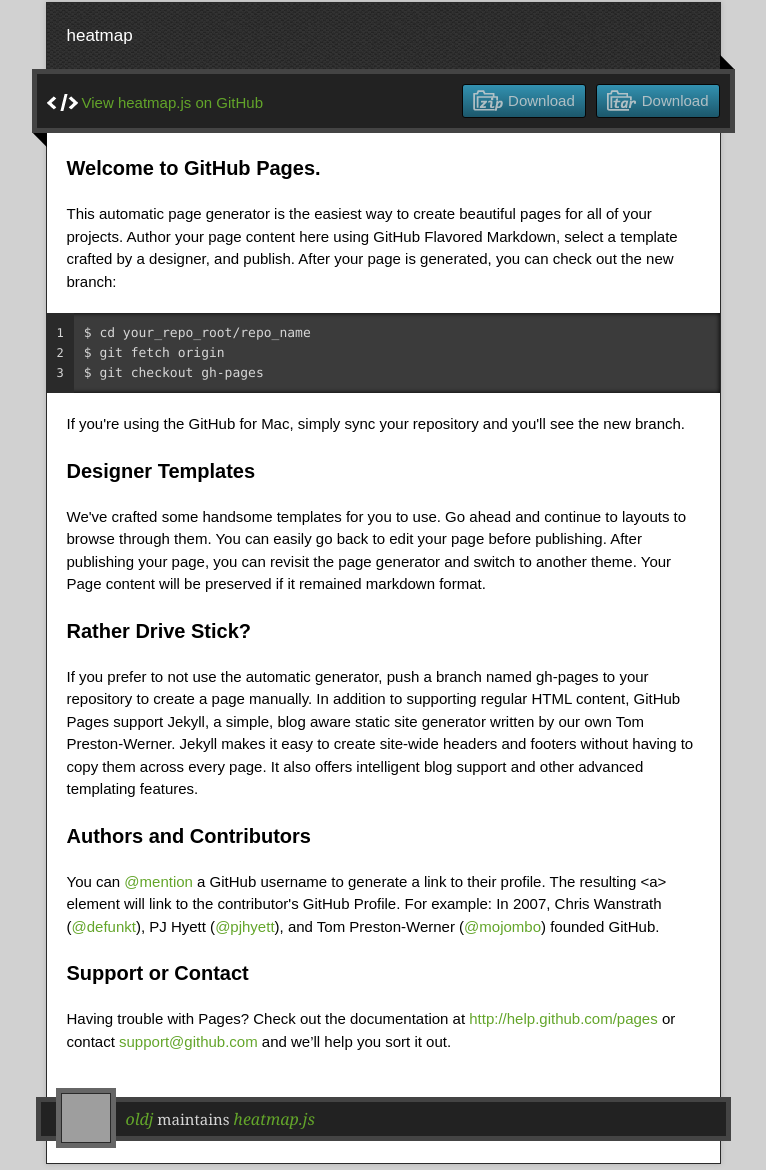
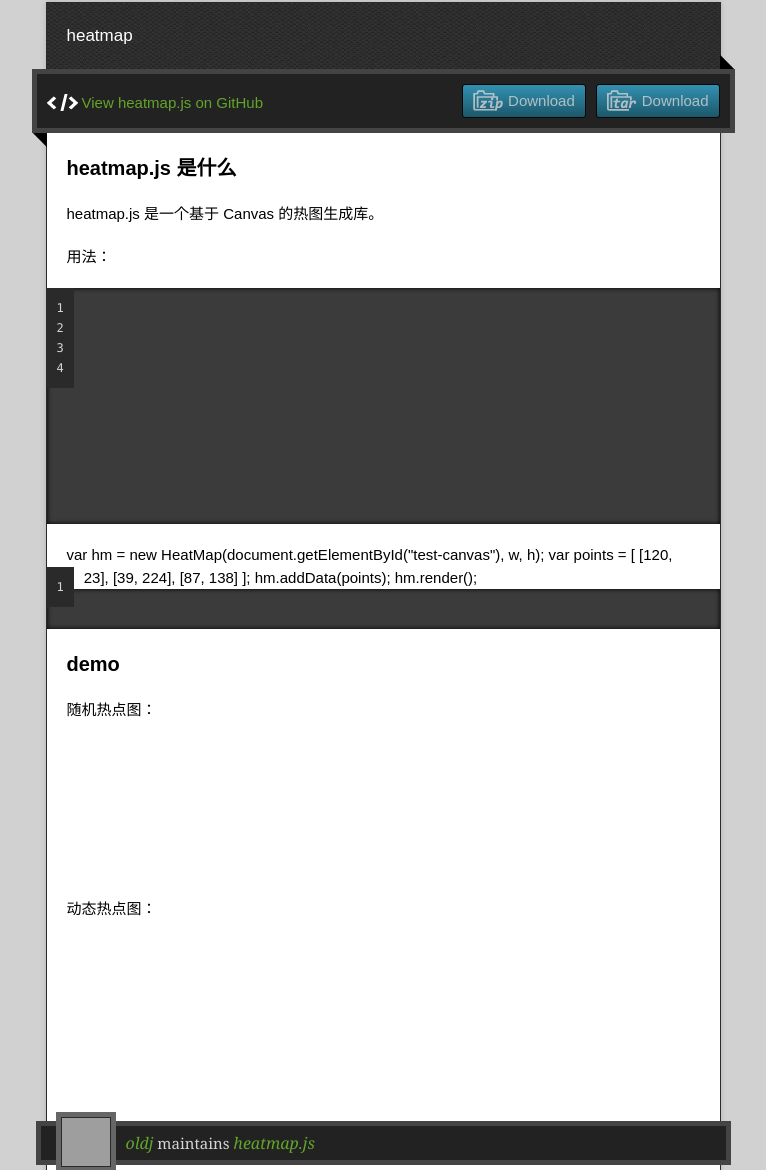
Before and after one commit to oldj/heatmap.js, a plain HTML site: page index.html in a window 1280 px wide. Shown: the part 128-1298 px from the top of the page, without its empty margins (257-1023 px from the left). Drawn offline with nearby package versions, Linux system fonts and the light colour scheme; grey boxes are pictures that could not be loaded.

Commit message:
调整版面。

```diff
--- a/index.html
+++ b/index.html
@@ -10,6 +10,7 @@
 	<link rel="stylesheet" href="stylesheets/pygment_trac.css"/>
 	<script type="text/javascript" src="https://ajax.googleapis.com/ajax/libs/jquery/1.7.1/jquery.min.js"></script>
 	<script type="text/javascript" src="javascripts/script.js"></script>
+	<script type="text/javascript" src="javascripts/demo.js"></script>
 
 	<title>heatmap.js</title>
 	<meta name="description" content="heatmap">
@@ -26,6 +27,7 @@
 	</header>
 	<div id="container">
 		<p class="tagline">heatmap</p>
+
 		<div id="main" role="main">
 			<div class="download-bar">
 				<div class="inner">
@@ -37,53 +39,72 @@
 			</div>
 			<article class="markdown-body">
 				<h3>
-<a name="welcome-to-github-pages" class="anchor" href="#welcome-to-github-pages"><span class="octicon octicon-link"></span></a>Welcome to GitHub Pages.</h3>
+					<a name="welcome-to-github-pages" class="anchor" href="#welcome-to-github-pages"><span
+							class="octicon octicon-link"></span></a>heatmap.js 是什么</h3>
 
-<p>This automatic page generator is the easiest way to create beautiful pages for all of your projects. Author your page content here using GitHub Flavored Markdown, select a template crafted by a designer, and publish. After your page is generated, you can check out the new branch:</p>
+				<p>heatmap.js 是一个基于 Canvas 的热图生成库。</p>
 
-<pre><code>$ cd your_repo_root/repo_name
-$ git fetch origin
-$ git checkout gh-pages
+				<p>用法：</p>
+
+<pre><code>
+<div>
+		<canvas id="test-canvas"></canvas>
+</div>
+</code></pre>
+var hm = new HeatMap(document.getElementById("test-canvas"), w, h);
+var points = [
+		[120, 23],
+		[39, 224],
+		[87, 138]
+	];
+
+hm.addData(points);
+hm.render();
+<pre><code>
 </code></pre>
 
-<p>If you're using the GitHub for Mac, simply sync your repository and you'll see the new branch.</p>
+				<p></p>
 
 				<h3>
-<a name="designer-templates" class="anchor" href="#designer-templates"><span class="octicon octicon-link"></span></a>Designer Templates</h3>
+					<a name="designer-templates" class="anchor" href="#designer-templates"><span
+							class="octicon octicon-link"></span></a>demo</h3>
 
-<p>We've crafted some handsome templates for you to use. Go ahead and continue to layouts to browse through them. You can easily go back to edit your page before publishing. After publishing your page, you can revisit the page generator and switch to another theme. Your Page content will be preserved if it remained markdown format.</p>
+				<p>随机热点图：</p>
 
-<h3>
-<a name="rather-drive-stick" class="anchor" href="#rather-drive-stick"><span class="octicon octicon-link"></span></a>Rather Drive Stick?</h3>
+				<div>
+					<canvas id="rnd-canvas"></canvas>
+				</div>
 
-<p>If you prefer to not use the automatic generator, push a branch named <code>gh-pages</code> to your repository to create a page manually. In addition to supporting regular HTML content, GitHub Pages support Jekyll, a simple, blog aware static site generator written by our own Tom Preston-Werner. Jekyll makes it easy to create site-wide headers and footers without having to copy them across every page. It also offers intelligent blog support and other advanced templating features.</p>
+				<p>动态热点图：</p>
 
-<h3>
-<a name="authors-and-contributors" class="anchor" href="#authors-and-contributors"><span class="octicon octicon-link"></span></a>Authors and Contributors</h3>
+				<div>
+					<canvas id="dynamic-canvas"></canvas>
+				</div>
 
-<p>You can <a href="https://github.com/blog/821" class="user-mention">@mention</a> a GitHub username to generate a link to their profile. The resulting <code>&lt;a&gt;</code> element will link to the contributor's GitHub Profile. For example: In 2007, Chris Wanstrath (<a href="https://github.com/defunkt" class="user-mention">@defunkt</a>), PJ Hyett (<a href="https://github.com/pjhyett" class="user-mention">@pjhyett</a>), and Tom Preston-Werner (<a href="https://github.com/mojombo" class="user-mention">@mojombo</a>) founded GitHub.</p>
-
-<h3>
-<a name="support-or-contact" class="anchor" href="#support-or-contact"><span class="octicon octicon-link"></span></a>Support or Contact</h3>
-
-<p>Having trouble with Pages? Check out the documentation at <a href="http://help.github.com/pages">http://help.github.com/pages</a> or contact <a href="mailto:support@github.com">support@github.com</a> and we’ll help you sort it out.</p>
 			</article>
 		</div>
 	</div>
 	<footer>
 		<div class="owner">
-      <p><a href="https://github.com/oldj" class="avatar"><img src="https://1.gravatar.com/avatar/b2fd7b203411669c061b2a3a5a8698b4?d=https%3A%2F%2Fidenticons.github.com%2F8286dfc308882b809b476855157dff23.png&amp;r=x&amp;s=60" width="48" height="48"/></a> <a href="https://github.com/oldj">oldj</a> maintains <a href="https://github.com/oldj/heatmap.js">heatmap.js</a></p>
+			<p><a href="https://github.com/oldj" class="avatar"><img
+					src="https://1.gravatar.com/avatar/b2fd7b203411669c061b2a3a5a8698b4?d=https%3A%2F%2Fidenticons.github.com%2F8286dfc308882b809b476855157dff23.png&amp;r=x&amp;s=60"
+					width="48" height="48"/></a> <a href="https://github.com/oldj">oldj</a> maintains <a
+					href="https://github.com/oldj/heatmap.js">heatmap.js</a></p>
 
 
 		</div>
 		<div class="creds">
-        <small>This page generated using <a href="https://pages.github.com/">GitHub Pages</a><br/>theme by <a href="https://twitter.com/jonrohan/">Jon Rohan</a></small>
+			<small>This page generated using <a href="https://pages.github.com/">GitHub Pages</a><br/>theme by <a
+					href="https://twitter.com/jonrohan/">Jon Rohan</a></small>
 		</div>
 	</footer>
 </div>
 <div class="current-section">
 	<a href="#top">Scroll to top</a>
-    <a href="https://github.com/oldj/heatmap.js/tarball/master" class="tar">tar</a><a href="https://github.com/oldj/heatmap.js/zipball/master" class="zip">zip</a><a href="" class="code">source code</a>
+	<a href="https://github.com/oldj/heatmap.js/tarball/master" class="tar">tar</a><a
+		href="https://github.com/oldj/heatmap.js/zipball/master" class="zip">zip</a><a href="" class="code">source
+	code</a>
+
 	<p class="name"></p>
 </div>
 
--- /dev/null
+++ b/javascripts/demo.js
@@ -0,0 +1,61 @@
+/**
+ * author: oldj
+ * blog: http://oldj.net
+ */
+
+function demo1() {
+        var w = 800, h = 600;
+        var hm = new HeatMap(document.getElementById("rnd-canvas"), w, h);
+        var rnd_points = [];
+        var init_count = 3;
+        var pos;
+        var i, l, j = 15, wv = w / 4;
+
+        for (i = 0; i < init_count; i ++) {
+                rnd_points.push([
+                        Math.floor(Math.random() * w),
+                        Math.floor(Math.random() * h),
+                        Math.floor(Math.random() * 10) + 1
+                ]);
+        }
+
+        while(j--) {
+                l = rnd_points.length;
+                while (l--) {
+                        pos = rnd_points[l];
+                        rnd_points.push([
+                                Math.floor((Math.random() - 0.5) * wv + pos[0]),
+                                Math.floor((Math.random() - 0.5) * wv + pos[1]),
+                                Math.floor(Math.random() * 10) + 1
+                        ]);
+                }
+        }
+
+        hm.addData(rnd_points);
+
+        hm.render();
+}
+
+function demo2() {
+        var w = 800, h = 600;
+        var hm = new HeatMap(document.getElementById("dynamic-canvas"), w, h);
+
+        function loop() {
+
+                hm.addData([[
+                        Math.floor(Math.random() * w),
+                        Math.floor(Math.random() * h),
+                        Math.floor(Math.random() * 10)
+                ]]);
+                hm.render();
+
+                setTimeout(loop, 16);
+        }
+
+        loop();
+}
+
+window.onload = function () {
+	demo1();
+	demo2();
+}
```
Also changed, not shown: 1 other file. Lines whose indentation alone changed are shown as unchanged.
